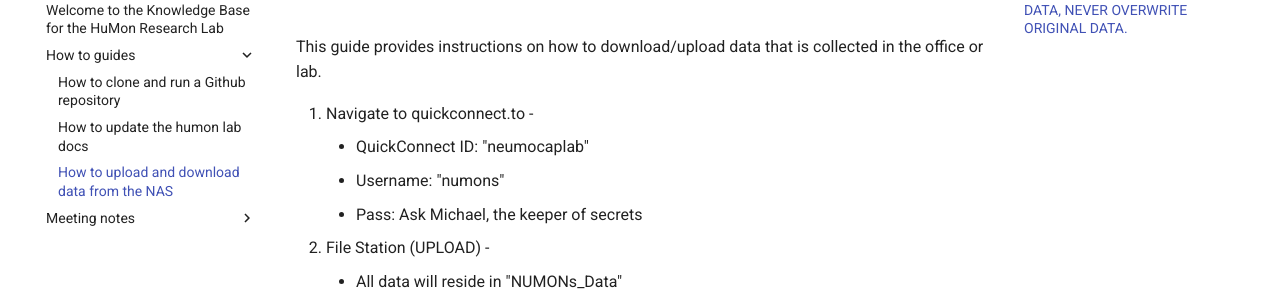
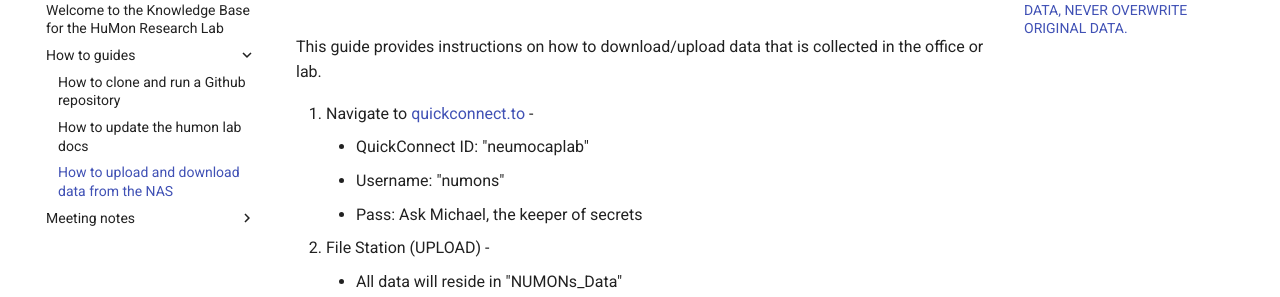
Before and after one commit to HuMoN-Research-Lab/HuMoN-Research-Lab.github.io, an MkDocs documentation site: the page built from docs/how-to-guides/how-to-upload-and-download-data-from-the-NAS.md, in a window 1280 px wide. Shown: the part 146-443 px from the top of the page. Built offline with MkDocs 1.6.1 and Material for MkDocs 9.7.7, drawn with Linux system fonts in a browser that asks for light colours; some of the changed lines change nothing that is shown.

Commit message:
one  more link fix

```diff
--- a/docs/how-to-guides/how-to-upload-and-download-data-from-the-NAS.md
+++ b/docs/how-to-guides/how-to-upload-and-download-data-from-the-NAS.md
@@ -2,7 +2,7 @@
 
 This guide provides instructions on how to download/upload data that is collected in the office or lab.
 
-1. Navigate to quickconnect.to
+1. Navigate to [quickconnect.to](https://quickconnect.to/)
     -
     - QuickConnect ID: "neumocaplab"
     - Username: "numons"
```
